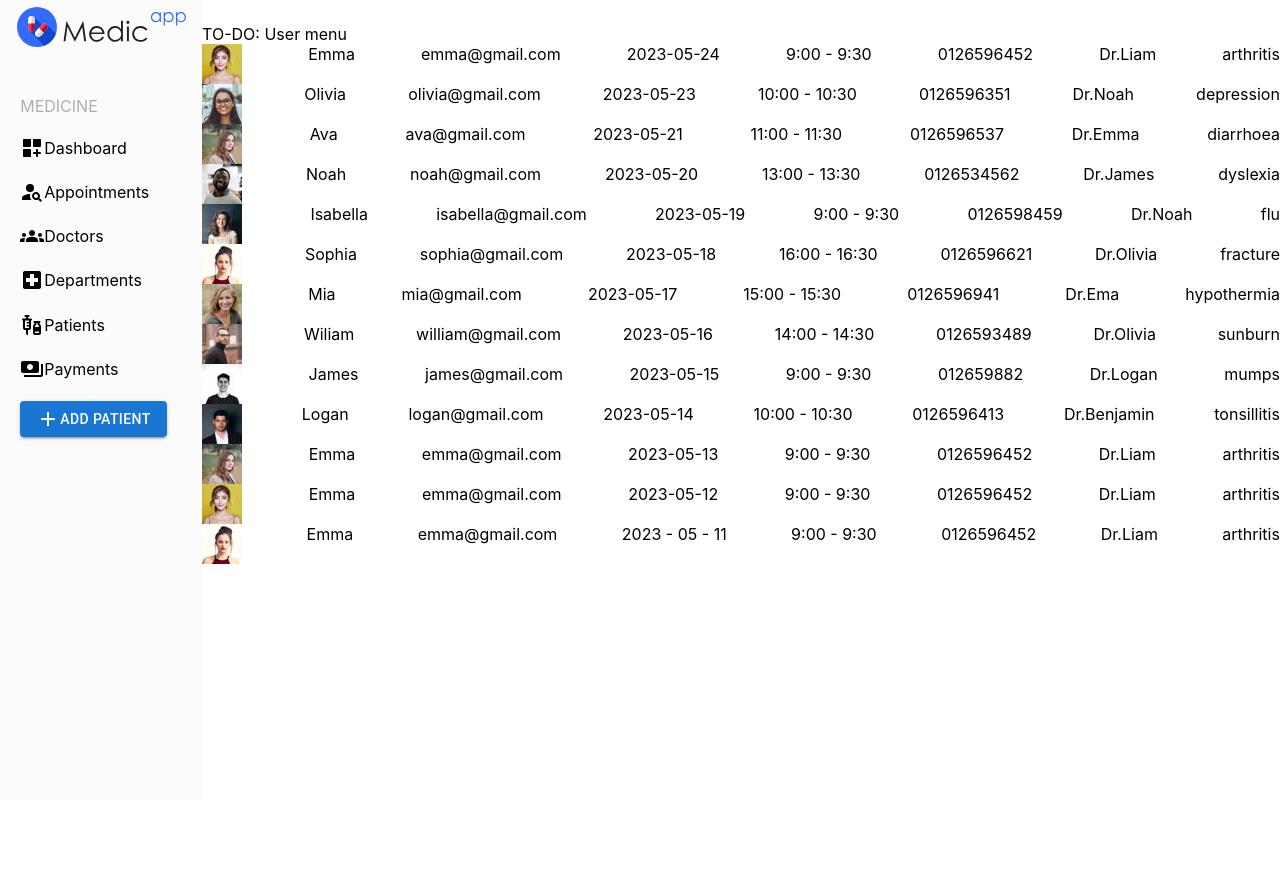
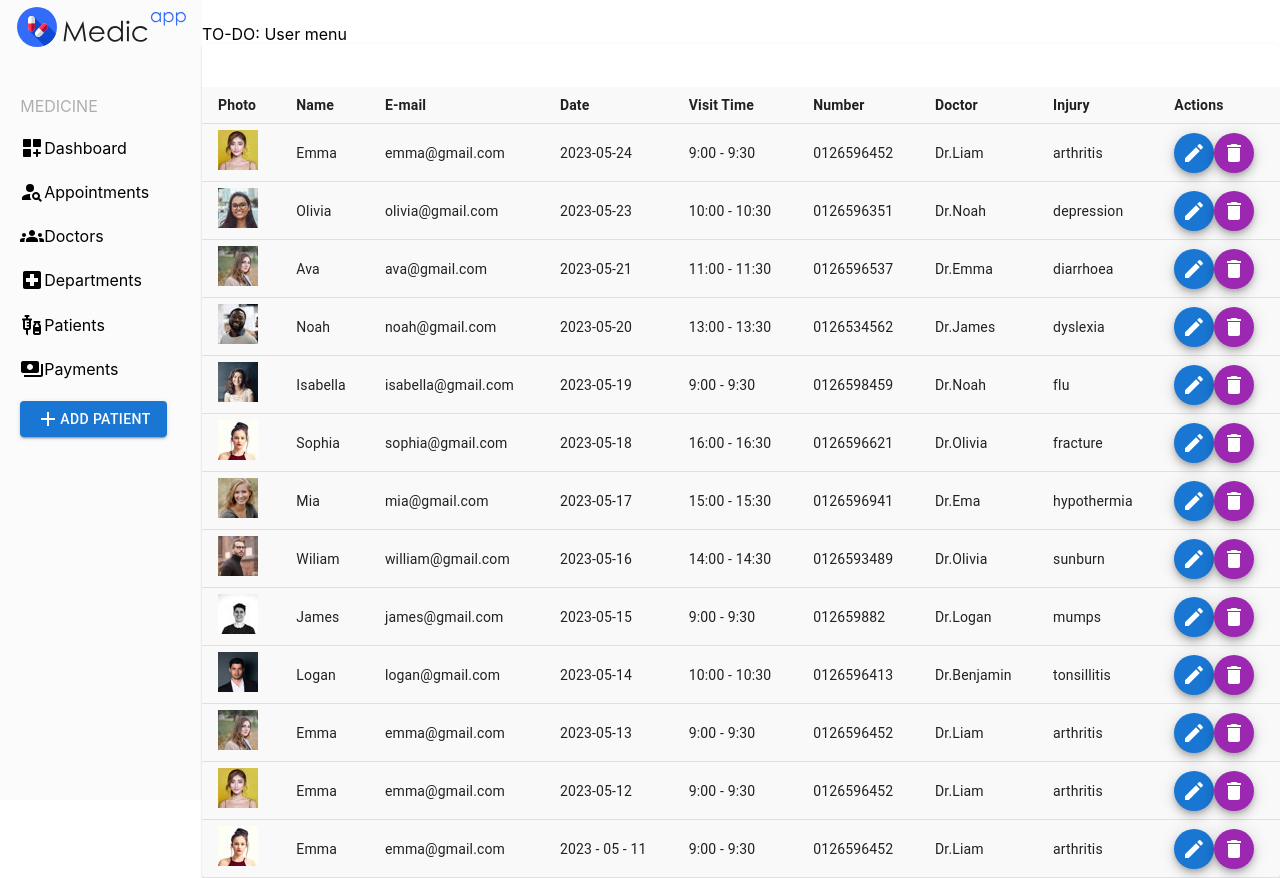
Before and after one commit to tamarajakimovska/medical-platform, a React (Create React App) app: page /appointments in a window 1280 px wide. Before the commit the page ends 800 px from the top, so only its background shows below. Built offline with nearby package versions, Linux system fonts and the light colour scheme.

Commit message:
Added PatientsContainer

```diff
--- a/src/App.tsx
+++ b/src/App.tsx
@@ -1,6 +1,6 @@
 import React from 'react';
 import './App.css';
-import { AppointmentsContainer, DeparmentsInfoContainer, DoctorsInfoContainer, MainContainer } from './containers';
+import { AppointmentsContainer, DeparmentsInfoContainer, DoctorsInfoContainer, MainContainer, PatientsContainer } from './containers';
 import {
   BrowserRouter,
   Route,
@@ -15,6 +15,7 @@ function App() {
         <Route path="/" element={<DoctorsInfoContainer />} />
         <Route path="/departments" element={<DeparmentsInfoContainer />} />
         <Route path="/appointments" element={<AppointmentsContainer />} />
+        <Route path="/patients" element={<PatientsContainer />} />
       </Routes>
     </MainContainer>
   </BrowserRouter>
--- a/src/components/Appointment/Appointment.tsx
+++ b/src/components/Appointment/Appointment.tsx
@@ -2,6 +2,9 @@ import { Box, styled } from "@mui/system";
 import React from "react";
 import { StringLiteralLike } from "typescript";
 import { AppointmentsContainer } from "../../containers";
+import { Button, Fab, TableCell } from "@mui/material";
+import EditIcon from '@mui/icons-material/Edit';
+import DeleteIcon from '@mui/icons-material/Delete';
 
 interface Props {
     image: string;
@@ -14,22 +17,38 @@ interface Props {
     injury: string;
 }
 
-const AppointmentInfoBox = styled('div')({
-
+const StyleButton = styled('div')({
+    alignItems: 'center',
+    borderRadius: '60%',
+    display: 'flex',
+    height: '10px',
+    justifyContent: 'center',
+    padding: '0!important',
+    width: '10px'
 })
 
+
 export const Appointment = ({ image, name, email, date, visitTime, number, doctor, injury }: Props) => {
-    return <Box>
-        <AppointmentInfoBox>
-            <Box display="flex" textAlign={'left'} justifyContent={'space-between'}> <img src={image} alt="patient" />
-                <div>{name}</div>
-                <div>{email}</div>
-                <div>{date}</div>
-                <div>{visitTime}</div>
-                <div>{number}</div>
-                <div>{doctor}</div>
-                <div>{injury}</div>
-            </Box>
-        </AppointmentInfoBox>
-    </Box>
+    return (
+        <React.Fragment>
+
+            <TableCell><img src={image} alt="patient" /></TableCell>
+            <TableCell align="left">{name}</TableCell>
+            <TableCell align="left">{email}</TableCell>
+            <TableCell align="left">{date}</TableCell>
+            <TableCell align="left">{visitTime}</TableCell>
+            <TableCell align="left">{number}</TableCell>
+            <TableCell align="left">{doctor}</TableCell>
+            <TableCell align="left">{injury}</TableCell>
+            <TableCell align="left">
+                <Fab size="small" color="primary" aria-label="add">
+                    <EditIcon />
+                </Fab>
+                <Fab size="small" color="secondary" aria-label="add">
+                    <DeleteIcon />
+                </Fab>
+            </TableCell>
+
+        </React.Fragment>
+    )
 }
--- /dev/null
+++ b/src/components/Patient/index.ts
@@ -0,0 +1 @@
+export * from './Patient';
--- a/src/components/index.ts
+++ b/src/components/index.ts
@@ -1,3 +1,4 @@
 export * from './DoctorInfo';
 export * from './DepartmentsInfo';
 export * from './Appointment';
+export * from './Patient';
--- a/src/containers/AppointmentsContainer/AppointmentsContainer.tsx
+++ b/src/containers/AppointmentsContainer/AppointmentsContainer.tsx
@@ -14,6 +14,7 @@ import Patient12 from '../../images/patient12.jpeg';
 import Patient13 from '../../images/patient13.jpeg';
 import { Box } from "@mui/system";
 import { Appointment } from "../../components";
+import { Paper, Table, TableBody, TableCell, TableContainer, TableHead, TableRow } from "@mui/material";
 
 const PATIENTS = [
     {
@@ -149,11 +150,28 @@ const PATIENTS = [
 ]
 
 export const AppointmentsContainer = () => {
-    return <Box>
-        {PATIENTS.map((currentPatient) => {
-            return <Box>
-                <Appointment image={currentPatient.image} name={currentPatient.name} email={currentPatient.email} date={currentPatient.date} visitTime={currentPatient.visitTime} number={currentPatient.number} doctor={currentPatient.doctor} injury={currentPatient.injury} />
-            </Box>
-        })}
-    </Box>
+    return <TableContainer component={Paper}>
+        <Table size="small" style={{ backgroundColor: 'hsla(0,0%,92%,.3)', marginTop: '4%' }}>
+            <TableHead>
+                <TableRow>
+                    <TableCell align="left"> <b>Photo </b></TableCell>
+                    <TableCell align="left"><b>Name</b></TableCell>
+                    <TableCell align="left"><b>E-mail</b></TableCell>
+                    <TableCell align="left"><b>Date</b></TableCell>
+                    <TableCell align="left"><b>Visit Time</b></TableCell>
+                    <TableCell align="left"><b>Number</b></TableCell>
+                    <TableCell align="left"><b>Doctor</b></TableCell>
+                    <TableCell align="left"><b>Injury</b></TableCell>
+                    <TableCell align="left"><b>Actions</b></TableCell>
+                </TableRow>
+            </TableHead>
+            <TableBody>
+                {PATIENTS.map((currentPatient) => {
+                    return <TableRow>
+                        <Appointment image={currentPatient.image} name={currentPatient.name} email={currentPatient.email} date={currentPatient.date} visitTime={currentPatient.visitTime} number={currentPatient.number} doctor={currentPatient.doctor} injury={currentPatient.injury} />
+                    </TableRow>
+                })}
+            </TableBody>
+        </Table>
+    </TableContainer>
 };
--- /dev/null
+++ b/src/containers/PatientsContainer/PatientsContainer.tsx
@@ -0,0 +1,166 @@
+import React from "react";
+import Patient1 from '../../images/patient1.jpeg';
+import Patient2 from '../../images/patient2.jpeg';
+import Patient3 from '../../images/patient3.jpeg';
+import Patient4 from '../../images/patient4.jpeg';
+import Patient5 from '../../images/patient5.jpeg';
+import Patient6 from '../../images/patient6.jpeg';
+import Patient7 from '../../images/patient7.jpeg';
+import Patient8 from '../../images/patient8.jpeg';
+import Patient9 from '../../images/patient9.jpeg';
+import Patient10 from '../../images/patient10.jpeg';
+import Patient11 from '../../images/patient11.jpeg';
+import Patient12 from '../../images/patient12.jpeg';
+import Patient13 from '../../images/patient13.jpeg';
+import { Paper, Table, TableBody, TableCell, TableContainer, TableHead, TableRow } from "@mui/material";
+import { Patient } from "../../components";
+
+const OUR_PATIENTS = [
+    {
+        image: Patient1,
+        name: 'Emma',
+        id: 10021,
+        age: 42,
+        adress: '71 Pilgrim Avenue Chevy Chase, MD 20815',
+        number: '0126596452',
+        lastVisit: '2023-05-25',
+
+    },
+    {
+        image: Patient2,
+        name: 'Olivia',
+        id: 10022,
+        age: 22,
+        adress: '72 Pilgrim Avenue Chevy Chase, MD 20815',
+        number: '0126596452',
+        lastVisit: '2023-05-24',
+    },
+    {
+        image: Patient3,
+        name: 'Ava',
+        id: 10023,
+        age: 28,
+        adress: '73 Pilgrim Avenue Chevy Chase, MD 20815',
+        number: '0126596452',
+        lastVisit: '2023-05-23',
+    },
+    {
+        image: Patient4,
+        name: 'Noah',
+        id: 10024,
+        age: 36,
+        adress: '74 Pilgrim Avenue Chevy Chase, MD 20815',
+        number: '0126596452',
+        lastVisit: '2023-05-22',
+    },
+    {
+        image: Patient5,
+        name: 'Isabella',
+        id: 10025,
+        age: 33,
+        adress: '75 Pilgrim Avenue Chevy Chase, MD 20815',
+        number: '0126596452',
+        lastVisit: '2023-05-21',
+    },
+    {
+        image: Patient6,
+        name: 'Sophia',
+        id: 10026,
+        age: 21,
+        adress: '76 Pilgrim Avenue Chevy Chase, MD 20815',
+        number: '0126596452',
+        lastVisit: '2023-05-20',
+    },
+    {
+
+        image: Patient7,
+        name: 'Mia',
+        id: 10027,
+        age: 47,
+        adress: '77 Pilgrim Avenue Chevy Chase, MD 20815',
+        number: '0126596452',
+        lastVisit: '2023-05-19',
+    },
+    {
+        image: Patient8,
+        name: 'Wiliam',
+        id: 10028,
+        age: 29,
+        adress: '78 Pilgrim Avenue Chevy Chase, MD 20815',
+        number: '0126596452',
+        lastVisit: '2023-05-18',
+    },
+    {
+        image: Patient9,
+        name: 'James',
+        id: 10029,
+        age: 37,
+        adress: '79 Pilgrim Avenue Chevy Chase, MD 20815',
+        number: '0126596452',
+        lastVisit: '2023-05-17',
+    },
+    {
+        image: Patient1,
+        name: 'Logan',
+        id: 10030,
+        age: 31,
+        adress: '80 Pilgrim Avenue Chevy Chase, MD 20815',
+        number: '0126596452',
+        lastVisit: '2023-05-16',
+    },
+    {
+        image: Patient10,
+        name: 'Emma',
+        id: 10031,
+        age: 27,
+        adress: '81 Pilgrim Avenue Chevy Chase, MD 20815',
+        number: '0126596452',
+        lastVisit: '2023-05-15',
+    },
+    {
+        image: Patient11,
+        name: 'Emma',
+        id: 10032,
+        age: 32,
+        adress: '82 Pilgrim Avenue Chevy Chase, MD 20815',
+        number: '0126596452',
+        lastVisit: '2023-05-14',
+    },
+    {
+        image: Patient12,
+        name: 'Emma',
+        id: 10033,
+        age: 19,
+        adress: '83 Pilgrim Avenue Chevy Chase, MD 20815',
+        number: '0126596452',
+        lastVisit: '2023-05-13',
+    },
+]
+
+
+export const PatientsContainer = () => {
+    return <TableContainer component={Paper}>
+        <Table size="small" style={{ backgroundColor: 'hsla(0,0%,92%,.3)', marginTop: '4%' }}>
+            <TableHead style={{ backgroundColor: '#336cfb' }}>
+                <TableRow>
+                    <TableCell align="left"> <b>Photo </b></TableCell>
+                    <TableCell align="left"><b>Name</b></TableCell>
+                    <TableCell align="left"><b>ID</b></TableCell>
+                    <TableCell align="left"><b>Age</b></TableCell>
+                    <TableCell align="left"><b>Adress</b></TableCell>
+                    <TableCell align="left"><b>Number</b></TableCell>
+                    <TableCell align="left"><b>Last Visit</b></TableCell>
+                    <TableCell align="left"><b>Status</b></TableCell>
+                    <TableCell align="left"><b>Actions</b></TableCell>
+                </TableRow>
+            </TableHead>
+            <TableBody>
+                {OUR_PATIENTS.map((currentOurPatient) => {
+                    return <TableRow>
+                        <Patient image={currentOurPatient.image} name={currentOurPatient.name} id={currentOurPatient.id} age={currentOurPatient.age} adress={currentOurPatient.adress} number={currentOurPatient.number} lastVisit={currentOurPatient.lastVisit} />
+                    </TableRow>
+                })}
+            </TableBody>
+        </Table>
+    </TableContainer>
+}
--- /dev/null
+++ b/src/containers/PatientsContainer/index.ts
@@ -0,0 +1 @@
+export * from './PatientsContainer';
--- a/src/containers/index.ts
+++ b/src/containers/index.ts
@@ -2,3 +2,4 @@ export * from './DoctorsInfoContainer';
 export * from './DepartmentsInfoContainer';
 export * from './AppointmentsContainer';
 export * from './MainContainer';
+export * from './PatientsContainer';
```
Also changed, not shown: src/components/Patient/Patient.tsx (added, +48 -0 lines).
